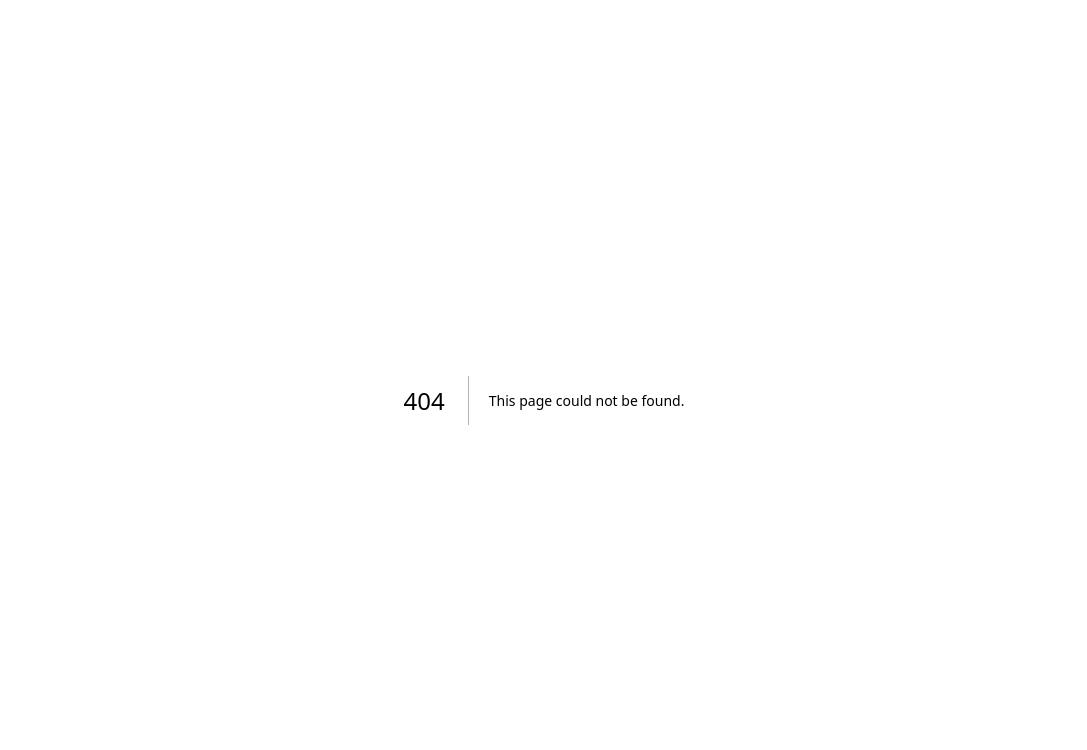
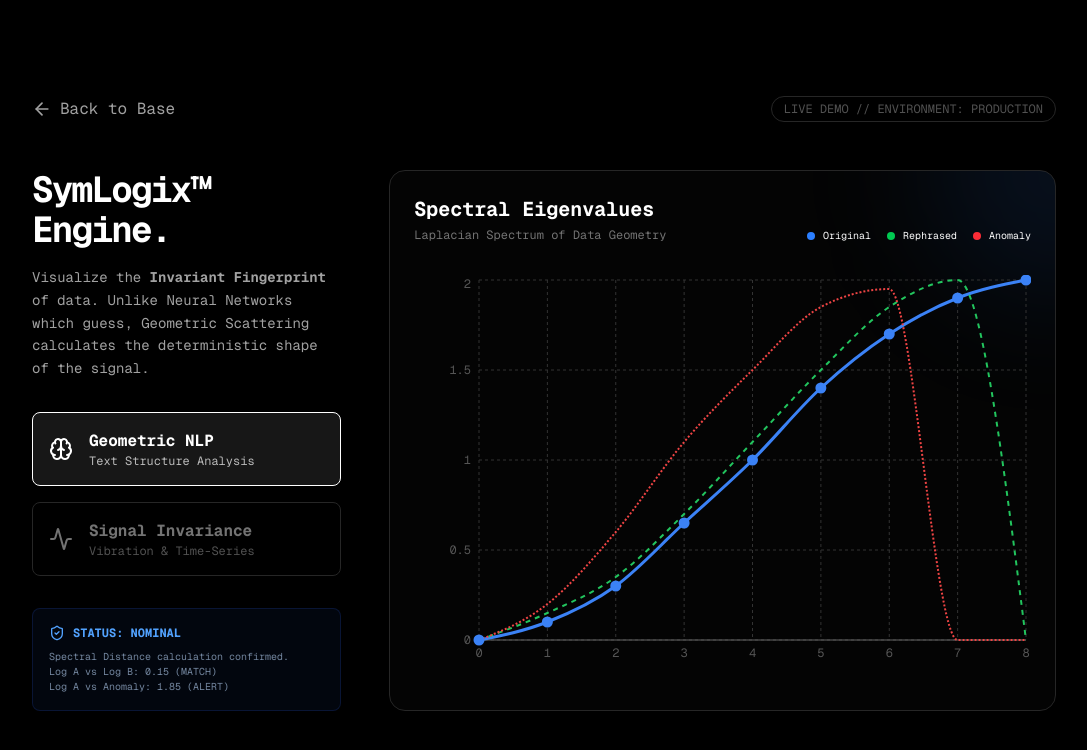
Before and after one commit to evansdoe/invariant-labs-web, a Next.js app: page /demo in a window 1280 px wide. Before the commit this address had no page. Shown: the top 750 px of the page, without its empty margins (96-1183 px from the left). Built offline with nearby package versions, Linux system fonts and the light colour scheme.

Commit message:
Add demo page with spectral analysis visualization and control panel

```diff
--- /dev/null
+++ b/app/demo/page.tsx
@@ -0,0 +1,152 @@
+// app/demo/page.tsx
+"use client";
+
+import React, { useState } from 'react';
+import { LineChart, Line, XAxis, YAxis, CartesianGrid, Tooltip, ResponsiveContainer, ReferenceLine } from 'recharts';
+import { ArrowLeft, Activity, Brain, ShieldCheck } from 'lucide-react';
+import Link from 'next/link';
+
+// Mock Data representing the Spectral Analysis
+const data = [
+  { index: 0, original: 0, rephrased: 0, anomaly: 0 },
+  { index: 1, original: 0.1, rephrased: 0.15, anomaly: 0.2 },
+  { index: 2, original: 0.3, rephrased: 0.35, anomaly: 0.6 },
+  { index: 3, original: 0.65, rephrased: 0.7, anomaly: 1.1 },
+  { index: 4, original: 1.0, rephrased: 1.1, anomaly: 1.5 },
+  { index: 5, original: 1.4, rephrased: 1.5, anomaly: 1.85 },
+  { index: 6, original: 1.7, rephrased: 1.85, anomaly: 1.95 },
+  { index: 7, original: 1.9, rephrased: 2.0, anomaly: 0.0 }, // Anomaly drop-off
+  { index: 8, original: 2.0, rephrased: 0.0, anomaly: 0.0 },
+];
+
+export default function Demo() {
+  const [activeTab, setActiveTab] = useState<'signal' | 'text'>('text');
+
+  return (
+    <main className="min-h-screen bg-black text-white p-6 md:p-24 selection:bg-white selection:text-black font-mono">
+
+      {/* Header */}
+      <div className="max-w-5xl mx-auto mb-12 flex items-center justify-between">
+        <Link href="/" className="flex items-center gap-2 text-neutral-400 hover:text-white transition-colors">
+          <ArrowLeft size={20} />
+          <span>Back to Base</span>
+        </Link>
+        <div className="text-xs text-neutral-600 border border-neutral-800 px-3 py-1 rounded-full">
+          LIVE DEMO // ENVIRONMENT: PRODUCTION
+        </div>
+      </div>
+
+      <div className="max-w-5xl mx-auto grid lg:grid-cols-3 gap-12">
+
+        {/* Left Control Panel */}
+        <div className="space-y-8">
+          <div>
+            <h1 className="text-4xl font-bold tracking-tighter mb-4">SymLogix™ Engine.</h1>
+            <p className="text-neutral-400 text-sm leading-relaxed">
+              Visualize the <strong>Invariant Fingerprint</strong> of data. Unlike Neural Networks which guess, Geometric Scattering calculates the deterministic shape of the signal.
+            </p>
+          </div>
+
+          <div className="space-y-4">
+            <button
+              onClick={() => setActiveTab('text')}
+              className={`w-full text-left p-4 rounded-lg border transition-all flex items-center gap-4 ${activeTab === 'text' ? 'bg-neutral-900 border-white text-white' : 'border-neutral-800 text-neutral-500 hover:bg-neutral-900/50'}`}
+            >
+              <Brain size={24} />
+              <div>
+                <div className="font-bold">Geometric NLP</div>
+                <div className="text-xs opacity-70">Text Structure Analysis</div>
+              </div>
+            </button>
+
+            <button
+              onClick={() => setActiveTab('signal')}
+              className={`w-full text-left p-4 rounded-lg border transition-all flex items-center gap-4 ${activeTab === 'signal' ? 'bg-neutral-900 border-white text-white' : 'border-neutral-800 text-neutral-500 hover:bg-neutral-900/50'}`}
+            >
+              <Activity size={24} />
+              <div>
+                <div className="font-bold">Signal Invariance</div>
+                <div className="text-xs opacity-70">Vibration & Time-Series</div>
+              </div>
+            </button>
+          </div>
+
+          <div className="p-4 bg-blue-900/10 border border-blue-900/30 rounded-lg">
+            <div className="flex items-center gap-2 text-blue-400 mb-2">
+              <ShieldCheck size={16} />
+              <span className="text-xs font-bold uppercase">Status: Nominal</span>
+            </div>
+            <p className="text-[10px] text-blue-200/60">
+              Spectral Distance calculation confirmed.
+              <br/>Log A vs Log B: 0.15 (MATCH)
+              <br/>Log A vs Anomaly: 1.85 (ALERT)
+            </p>
+          </div>
+        </div>
+
+        {/* Right Visualization Panel */}
+        <div className="lg:col-span-2 bg-neutral-900/20 border border-neutral-800 rounded-2xl p-6 relative overflow-hidden">
+          {/* Background Glow */}
+          <div className="absolute top-0 right-0 w-64 h-64 bg-blue-500/10 blur-3xl rounded-full -translate-y-1/2 translate-x-1/2 pointer-events-none" />
+
+          <div className="flex justify-between items-end mb-8 relative z-10">
+            <div>
+              <h2 className="text-xl font-bold mb-1">Spectral Eigenvalues</h2>
+              <p className="text-xs text-neutral-500">Laplacian Spectrum of Data Geometry</p>
+            </div>
+            <div className="flex gap-4 text-[10px]">
+              <div className="flex items-center gap-2">
+                <span className="w-2 h-2 rounded-full bg-blue-500" /> Original
+              </div>
+              <div className="flex items-center gap-2">
+                <span className="w-2 h-2 rounded-full bg-green-500" /> Rephrased
+              </div>
+              <div className="flex items-center gap-2">
+                <span className="w-2 h-2 rounded-full bg-red-500" /> Anomaly
+              </div>
+            </div>
+          </div>
+
+          <div className="h-[400px] w-full relative z-10">
+            <ResponsiveContainer width="100%" height="100%">
+              <LineChart data={data}>
+                <CartesianGrid strokeDasharray="3 3" stroke="#333" />
+                <XAxis dataKey="index" stroke="#555" fontSize={12} tickLine={false} axisLine={false} />
+                <YAxis stroke="#555" fontSize={12} tickLine={false} axisLine={false} />
+                <Tooltip
+                  contentStyle={{ backgroundColor: '#000', borderColor: '#333', fontSize: '12px' }}
+                  itemStyle={{ color: '#fff' }}
+                />
+                <ReferenceLine y={0} stroke="#666" />
+                <Line
+                  type="monotone"
+                  dataKey="original"
+                  stroke="#3b82f6"
+                  strokeWidth={3}
+                  dot={{ r: 4, fill: '#3b82f6' }}
+                  activeDot={{ r: 8 }}
+                />
+                <Line
+                  type="monotone"
+                  dataKey="rephrased"
+                  stroke="#22c55e"
+                  strokeWidth={2}
+                  strokeDasharray="5 5"
+                  dot={false}
+                />
+                <Line
+                  type="monotone"
+                  dataKey="anomaly"
+                  stroke="#ef4444"
+                  strokeWidth={2}
+                  strokeDasharray="2 2"
+                  dot={false}
+                />
+              </LineChart>
+            </ResponsiveContainer>
+          </div>
+        </div>
+      </div>
+    </main>
+  );
+}
```
